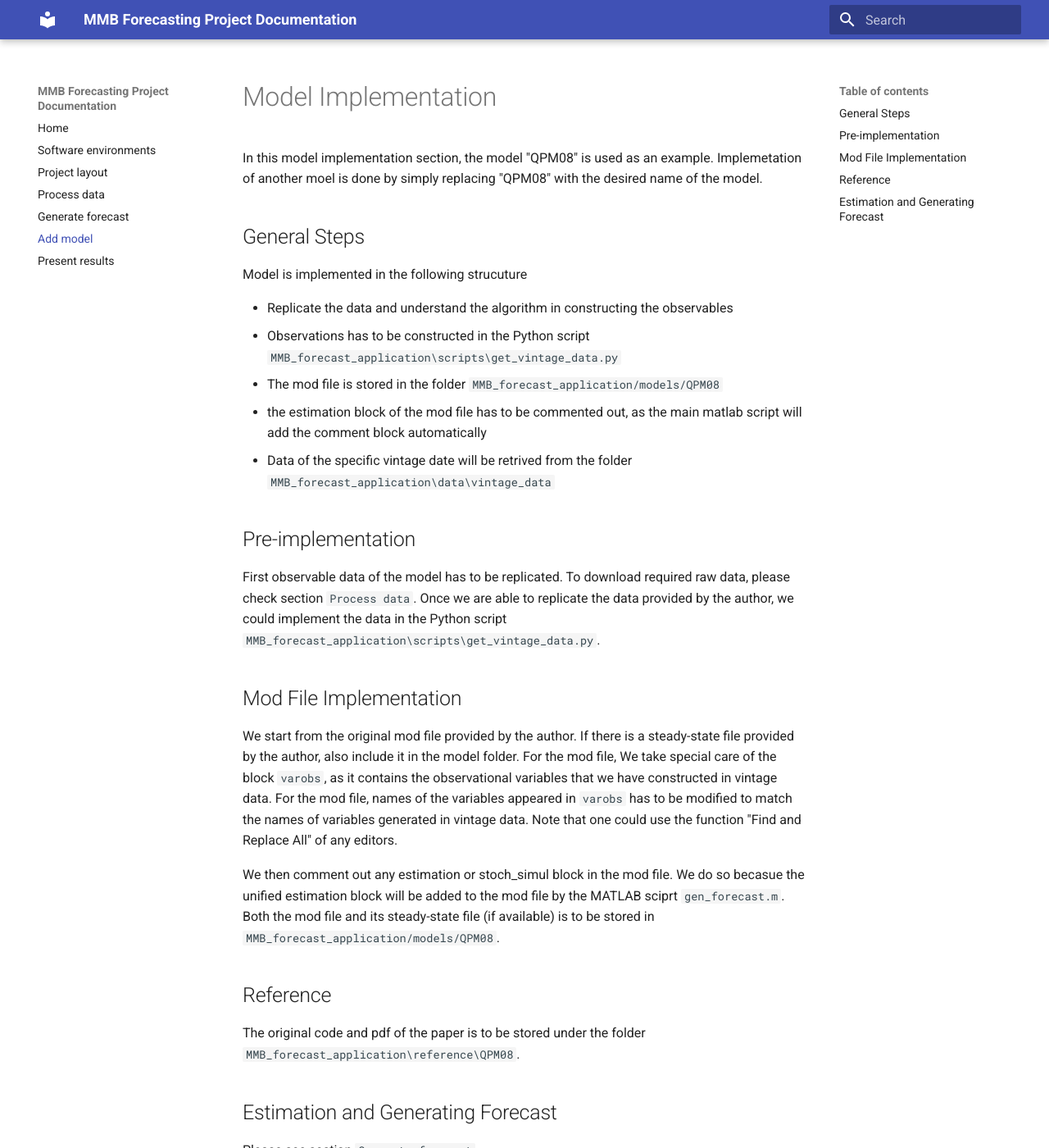
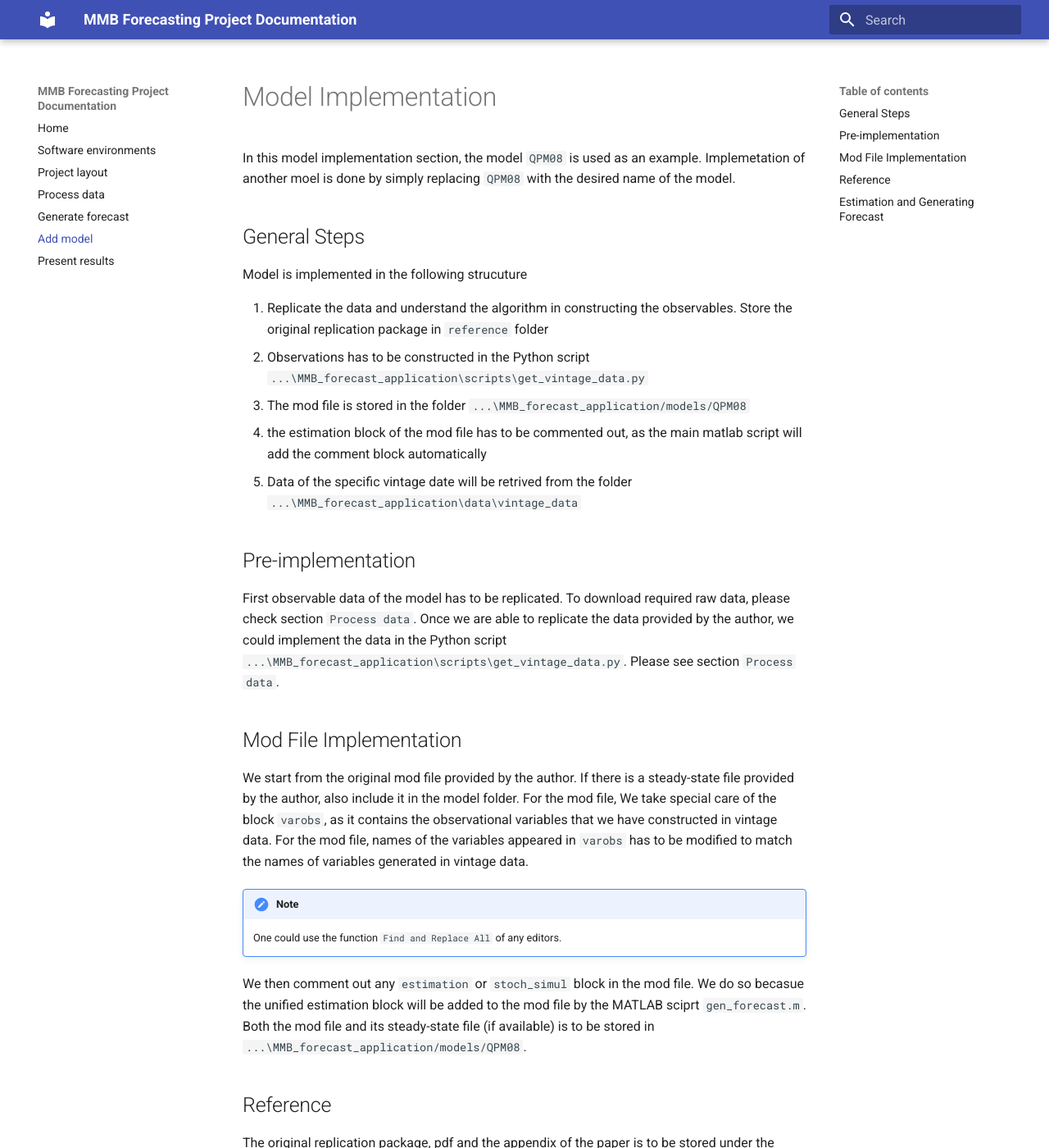
Before and after one commit to zsun9/mmbforecastdoc, an MkDocs documentation site: the page built from docs/model.md, in a window 1280 px wide and 1400 px high. Shown: the whole window at 82% size. Built offline with MkDocs 1.6.1 and Material for MkDocs 9.7.7, drawn with Linux system fonts in a browser that asks for light colours; some of the changed text lies outside the part shown.

Commit message:
slight modification, spelling, style etc

```diff
--- a/docs/model.md
+++ b/docs/model.md
@@ -1,28 +1,31 @@
 # Model Implementation
 
-In this model implementation section, the model "QPM08" is used as an example. Implemetation of another moel is done by simply replacing "QPM08" with the desired name of the model.
+In this model implementation section, the model `QPM08` is used as an example. Implemetation of another moel is done by simply replacing `QPM08` with the desired name of the model.
 
 ## General Steps
 Model is implemented in the following strucuture
 
-- Replicate the data and understand the algorithm in constructing the observables
-- Observations has to be constructed in the Python script `MMB_forecast_application\scripts\get_vintage_data.py`
-- The mod file is stored in the folder `MMB_forecast_application/models/QPM08`
-- the estimation block of the mod file has to be commented out, as the main matlab script will add the comment block automatically
-- Data of the specific vintage date will be retrived from the folder `MMB_forecast_application\data\vintage_data`
+1. Replicate the data and understand the algorithm in constructing the observables. Store the original replication package in `reference` folder
+2. Observations has to be constructed in the Python script `...\MMB_forecast_application\scripts\get_vintage_data.py`
+3. The mod file is stored in the folder `...\MMB_forecast_application/models/QPM08`
+4. the estimation block of the mod file has to be commented out, as the main matlab script will add the comment block automatically
+5. Data of the specific vintage date will be retrived from the folder `...\MMB_forecast_application\data\vintage_data`
 
 ## Pre-implementation
-First observable data of the model has to be replicated. To download required raw data, please check section `Process data`. Once we are able to replicate the data provided by the author, we could implement the data in the Python script `MMB_forecast_application\scripts\get_vintage_data.py`.
+First observable data of the model has to be replicated. To download required raw data, please check section `Process data`. Once we are able to replicate the data provided by the author, we could implement the data in the Python script `...\MMB_forecast_application\scripts\get_vintage_data.py`. Please see section `Process data`.
 
 ## Mod File Implementation
 
-We start from the original mod file provided by the author. If there is a steady-state file provided by the author, also include it in the model folder. For the mod file, We take special care of the block `varobs`, as it contains the observational variables that we have constructed in vintage data. For the mod file, names of the variables appeared in `varobs` has to be modified to match the names of variables generated in vintage data. Note that one could use the function "Find and Replace All" of any editors.
+We start from the original mod file provided by the author. If there is a steady-state file provided by the author, also include it in the model folder. For the mod file, We take special care of the block `varobs`, as it contains the observational variables that we have constructed in vintage data. For the mod file, names of the variables appeared in `varobs` has to be modified to match the names of variables generated in vintage data.
 
-We then comment out any estimation or stoch_simul block in the mod file. We do so becasue the unified estimation block will be added to the mod file by the MATLAB sciprt `gen_forecast.m`. Both the mod file and its steady-state file (if available) is to be stored in `MMB_forecast_application/models/QPM08`.
+!!!Note
+    One could use the function `Find and Replace All` of any editors.
+
+We then comment out any `estimation` or `stoch_simul` block in the mod file. We do so becasue the unified estimation block will be added to the mod file by the MATLAB sciprt `gen_forecast.m`. Both the mod file and its steady-state file (if available) is to be stored in `...\MMB_forecast_application/models/QPM08`.
 
 
 ## Reference
-The original code and pdf of the paper is to be stored under the folder `MMB_forecast_application\reference\QPM08`.
+The original replication package, pdf and the appendix of the paper is to be stored under the folder `...\MMB_forecast_application\reference\QPM08`.
 
 ## Estimation and Generating Forecast
 Please see section `Generate forecast`
```
Also changed, not shown: docs/forecast.md (+5 -4 lines).
